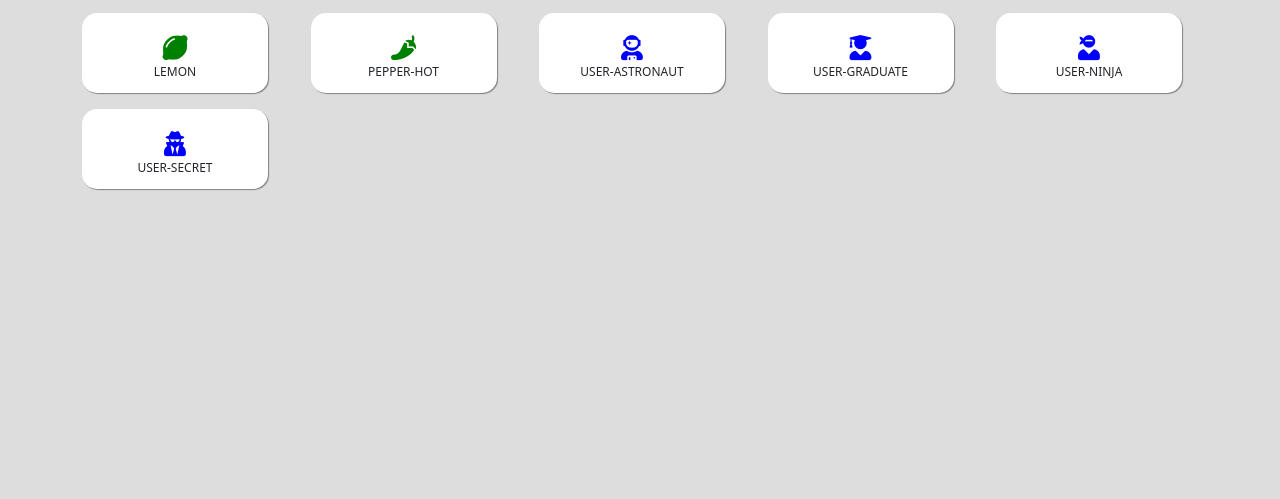
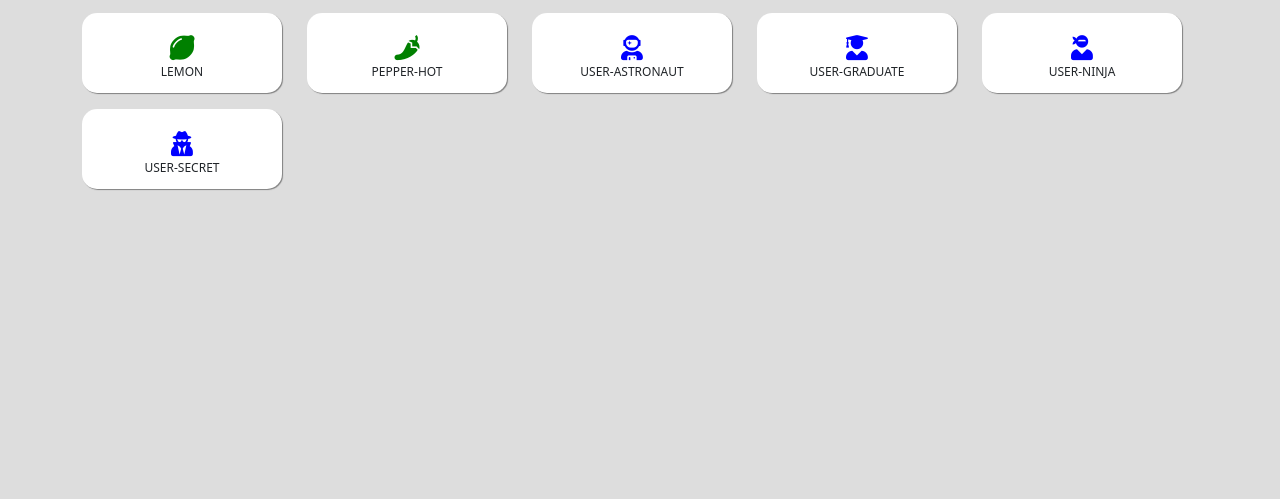
Before and after one commit to LarisaGimbu/js-es6-icons, a plain HTML site: page index.html in a window 1280 px wide. Shown: the part 301-800 px from the top of the page. Drawn offline with nearby package versions, Linux system fonts and the light colour scheme.

Commit message:
container.innerhtml reset

```diff
--- a/css/style.css
+++ b/css/style.css
@@ -26,7 +26,7 @@ nav select option{
 }
 
 .box{
-  width: calc(100% / 6);
+  width: 200px;
   height: 80px;
   background-color: white;
   border-radius: 15px;
--- a/js/data.js
+++ b/js/data.js
@@ -117,11 +117,11 @@ const fontIcons = [
 //Partendo dalla struttura dati fornita, visualizzare in pagina un box per ogni icona, in cui è presente il nome dell’icona e l’icona stessa.
 
 
-const boxTemplate= (icon) =>{
+const boxTemplate = (icon) =>{
 
 	const {name, prefix, family, color} = icon;
 
-	return`
+	const boxHtml =`
 
 		<div class="box d-flex justify-content-center align-items-center flex-column mt-3 me-3">
 			<div class="img">
@@ -129,19 +129,26 @@ const boxTemplate= (icon) =>{
 			</div>
 			<span class="description">${name}</span>
 		</div>
-
-
 	`
+	return boxHtml;
 
 }
 
-const createBox = (array) =>{
-	for(let icon of array){
+const createBox = (arrayToPrint) =>{
+	// for(let icon of arrayToPrint){
 
-		document.getElementById('box-container').innerHTML += boxTemplate(icon);
-	}
+	// 	document.getElementById('box-container').innerHTML += boxTemplate(icon);
+	// }
+
+	container.innerHTML = '';
+	arrayToPrint.forEach( (icon) =>{
+
+		container.innerHTML += boxTemplate(icon);
+	})
 }
 
+//********RENDER PAGE
+const container = document.getElementById('box-container');
 
 let types = document.getElementById('types');
 let arr = [...fontIcons];
@@ -166,26 +173,4 @@ types.addEventListener('change', function(){
 	}
 
 	createBox(arr)
-
-
-
 })
-
-
-
-// switch(types.value){
-// 	case '1':
-// 		arr = [...animals];
-// 		break;
-// 	case '2':
-// 		arr = [...vegetables];
-// 		break;
-// 	case '3':
-// 		arr = [...users];
-// 		break;
-// 	default:
-// 		arr = [...fontIcons];
-
-// }
-
-console.log(arr);
```
